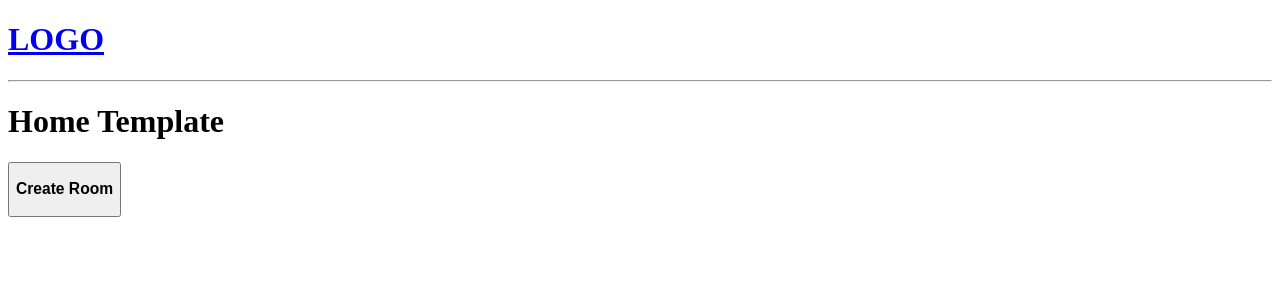
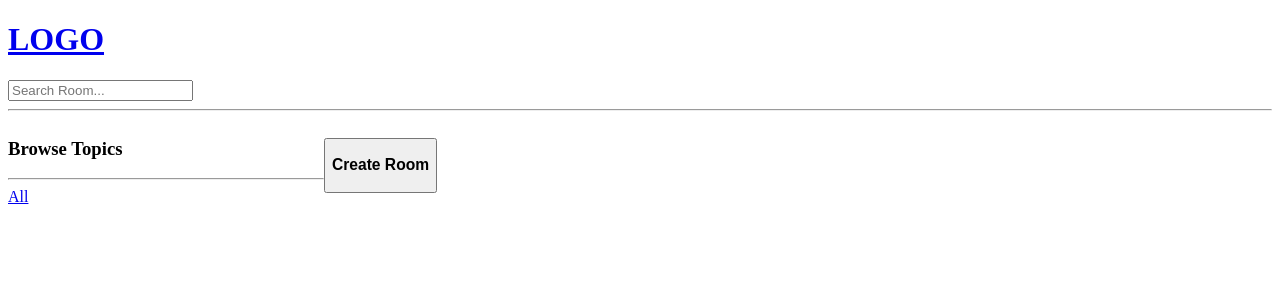
Before and after one commit to parthsitoot/StudyBud, a Django app: page / in a window 1280 px wide. Shown: the top 300 px of the page. Run offline with Django 5.2, Linux system fonts and the light colour scheme; data that the repository does not hold is empty.

Commit message:
Adding views

```diff
--- a/StudBud/base/templates/base/home.html
+++ b/StudBud/base/templates/base/home.html
@@ -1,17 +1,35 @@
 {% extends 'main.html' %}
 
 {% block content %}
-<h1>
-    Home Template
-</h1>
-<div>
+
+<style>
+    .home-container {
+        display : grid;
+        grid-template-columns: 1fr 3fr;
+    }
+</style>
+
+
+<div class="home-container">
+
     <div>
-        <a href="{% url 'create-room' %}">
+        <h3>Browse Topics</h3>
+        <hr>
+        <div>
+            <a href="{% url 'home' %}">All</a>
+        </div>
+        {% for topic in topics %}
+            <div>
+                <a href="{% url 'home' %}?q={{topic.name}}">{{topic.name}}</a>
+            </div>
+        {% endfor %}
+    </div>
+
+
+    <div>
+         <a href="{% url 'create-room' %}">
             <h3><button><h3>Create Room</h3></button></h3>
         </a>
-    </div>
-
-    <div>
         {% for room in rooms %}
             <div>
                 <a href="{% url 'update-room' room.id %}">Edit</a>
--- a/StudBud/base/views.py
+++ b/StudBud/base/views.py
@@ -1,5 +1,6 @@
 from django.shortcuts import redirect, render
-from .models import Room
+from .models import Room, Topic
+from django.db.models import Q
 from .forms import RoomForm, TopicForm
 
 # Create your views here.
@@ -16,8 +17,14 @@ def room(request, pk):
     return render(request, 'base/room.html', context)
 
 def home(request):
-    rooms = Room.objects.all()
-    context = {'rooms': rooms}
+    q = request.GET.get('q') if request.GET.get('q') != None else ''
+    topics = Topic.objects.all()
+    rooms = Room.objects.filter(
+        Q(topic__name__icontains=q) |
+        Q(name__icontains=q) |
+        Q(description__icontains=q))
+
+    context = {'rooms': rooms, 'topics': topics}
     return render(request, 'base/home.html', context)
 
 def createRoom(request):
--- a/StudBud/templates/navbar.html
+++ b/StudBud/templates/navbar.html
@@ -2,4 +2,8 @@
     <h1>LOGO</h1>
 </a>
 
+<form method="GET" action="{% url 'home' %}">
+    <input type="text" name="q" placeholder="Search Room..." />
+
+</form>
 <hr>
```
